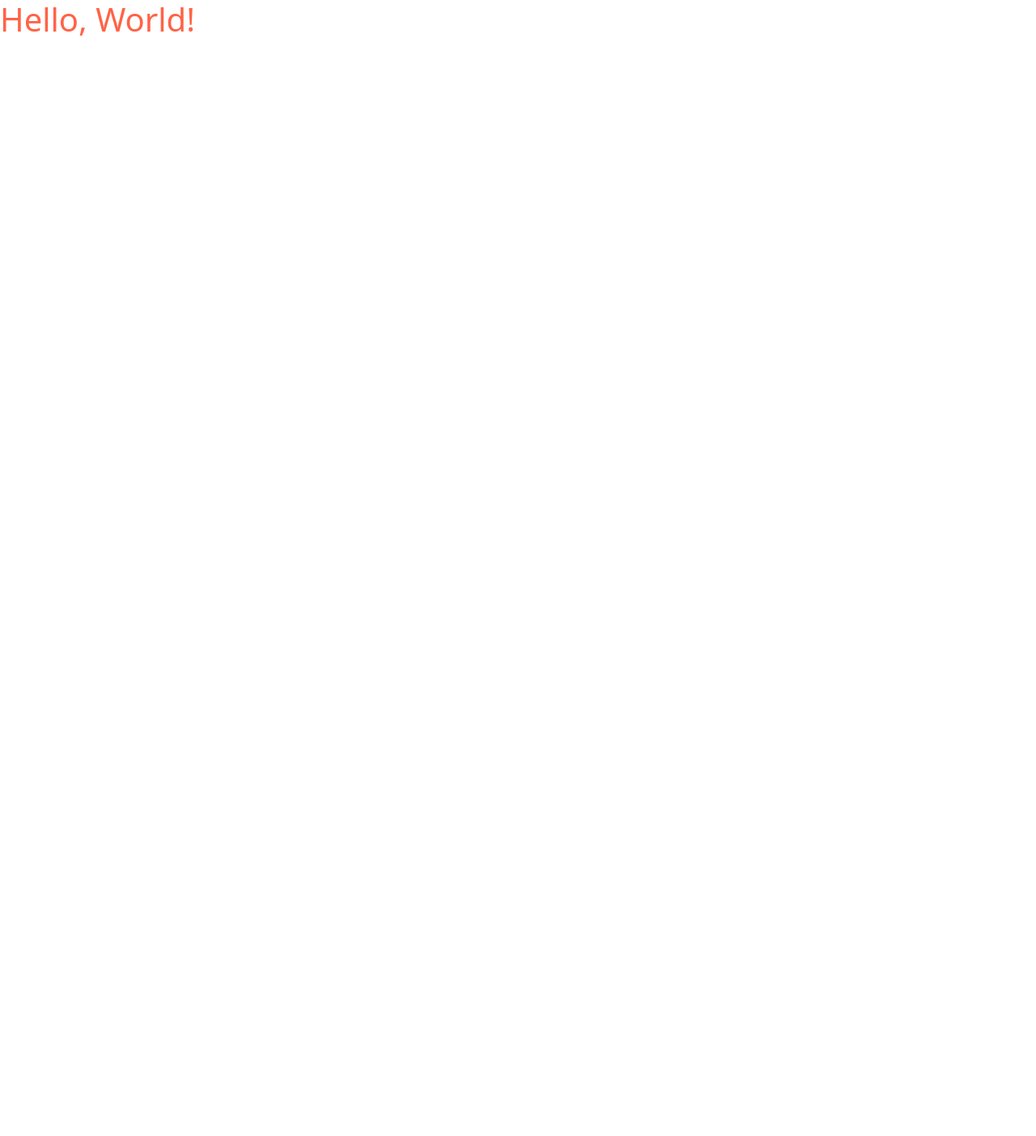
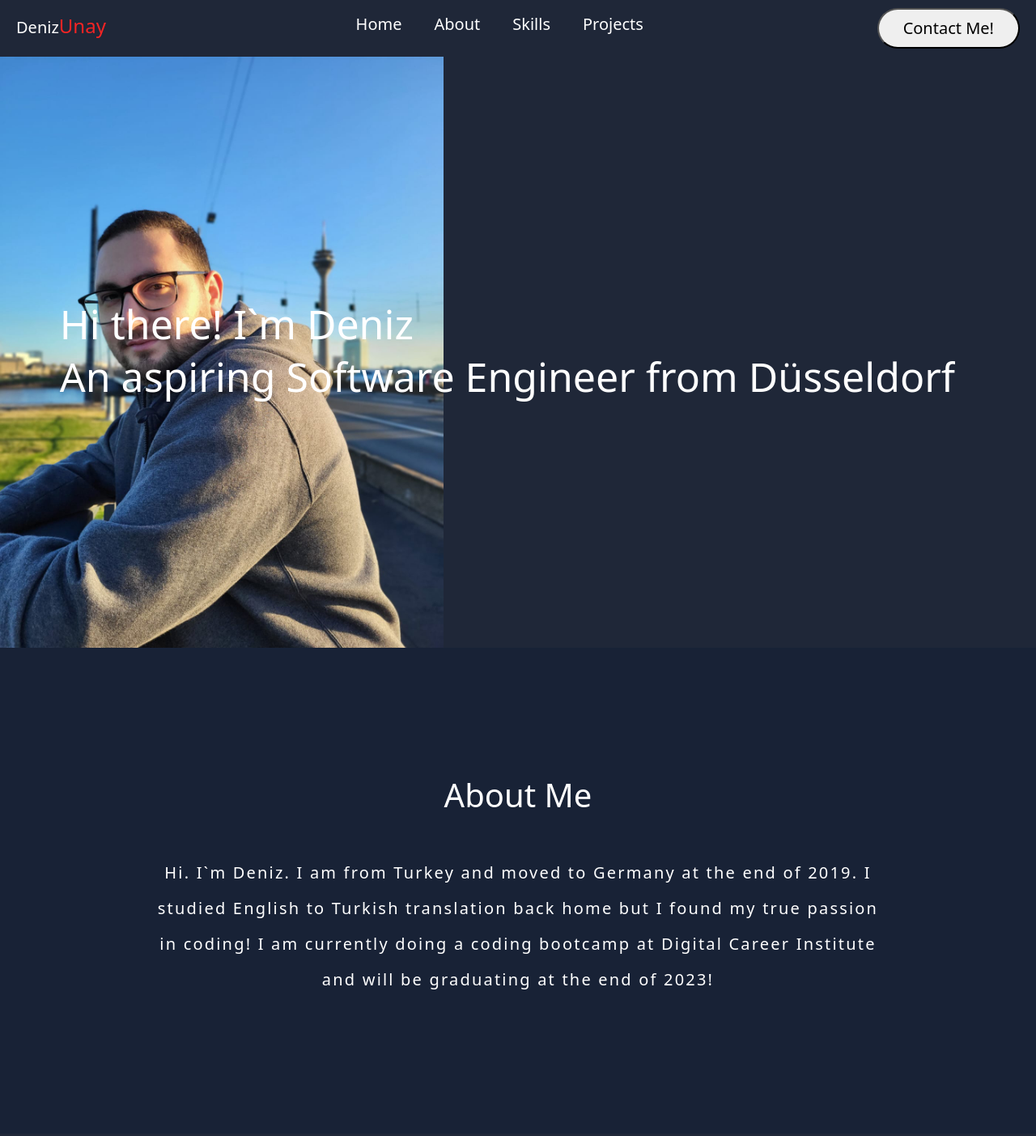
Before and after one commit to DenizUnayy/test_project, a website built with Parcel: page src/index.html in a window 1280 px wide. Shown: the top 1403 px of the page at 81% size. Before the commit the page ends 800 px from the top, so only its background shows below. Built offline with nearby package versions, Linux system fonts and the light colour scheme.

Commit message:
first commit for the portfolio!

```diff
--- a/package.json
+++ b/package.json
@@ -1,5 +1,5 @@
 {
-  "name": "boilerplate",
+  "name": "My Personal Portfolio",
   "version": "1.0.0",
   "description": "This is a boilerplate",
   "scripts": {
@@ -7,7 +7,7 @@
     "build": "rm -rf build && parcel build src/index.html --dist-dir build --public-url ./",
     "publish": "gh-pages -d build"
   },
-  "author": "dci",
+  "author": "Deniz Unay",
   "license": "ISC",
   "devDependencies": {
     "@parcel/transformer-sass": "^2.7.0",
--- a/src/index.html
+++ b/src/index.html
@@ -4,9 +4,94 @@
     <meta http-equiv="X-UA-Compatible" content="IE=edge" />
     <meta name="viewport" content="width=device-width, initial-scale=1.0" />
     <link rel="stylesheet" href="styles/main.scss" />
-    <title>Hello, World!</title>
+    <title>My Personal Portfolio</title>
   </head>
   <body>
-    <h1>Hello, World!</h1>
+    <nav>
+      <div class="logo">
+        <h2>Deniz<span class="lastname">Unay</span></h2>
+      </div>
+      <ul>
+        <a href="header">
+          <li>Home</li>
+        </a>
+        <a href="#about">
+          <li>About</li>
+        </a>
+        <a href="#skillssection">
+          <li>Skills</li>
+        </a>
+        <a href="#">
+          <li>Projects</li>
+        </a>
+      </ul>
+      <button>Contact Me!</button>
+    </nav>
+
+    <header>
+      <div class="slidingherotext">
+        <h1>Hi there! I`m Deniz</h1>
+        <h2>An aspiring Software Engineer from Düsseldorf</h2>
+      </div>
+
+    </header>
+    <section class="about" id="about">
+      <div class="aboutme">
+        <h2>About Me</h2>
+        <p>
+          Hi. I`m Deniz. I am from Turkey and moved to Germany at the end of
+          2019. I studied English to Turkish translation back home but I found
+          my true passion in coding! I am currently doing a coding bootcamp at
+          <a class="dcihover" target="_blank" href="https://digitalcareerinstitute.org/de/">Digital Career Institute</a> and will be graduating at the end of 2023!
+        </p>
+      </div>
+    </section>
+    <section class="skillssection" id="skillssection">
+      <div>
+        <h2>Skills</h2>
+      </div>
+      <div class="skills">
+        <div class="skillbox">
+          <img src="./images/html5-logo-31813.png" alt="The Logo of HTML5" />
+          <p>HTML5</p>
+        </div>
+        <div class="skillbox">
+          <img src="./images/pngegg.png" alt="The Logo of CSS3" />
+          <p>CSS3</p>
+        </div>
+        <div class="skillbox">
+          <img src="./images/javascript-39397.png" alt="The Logo of Javascript" />
+          <p>JAVASCRIPT</p>
+        </div>
+      </div>
+    </section>
+
+
+
+    <!-- <section>
+      <form method="Post" action="https://formspree.io/f/xwkzdknp">
+        <label for="name"></label>
+        <input type="text" name="name" id="name" placeholder="Your Name" />
+        <label for="email"></label>
+        <input
+          type="email"
+          name="email"
+          id="email"
+          placeholder="Your Email Adress"
+        />
+        <label for="subject"></label>
+        <input type="text" name="subject" id="subject" placeholder="Subject" />
+
+        <textarea
+          name="message"
+          id="message"
+          cols="30"
+          rows="10"
+          placeholder="Message"
+        ></textarea>
+        <input type="submit" value="submit">
+      </form>
+    </section> -->
+
   </body>
 </html>
--- a/src/styles/main.scss
+++ b/src/styles/main.scss
@@ -7,6 +7,217 @@
 
 // Write your sass code here or import partials
 
-h1 {
-  color: tomato;
+// GENERAL STYLES
+
+* {
+  font-size: 10px;
 }
+
+a {
+  text-decoration: none;
+  color: black;
+}
+
+body {
+  background-color: rgb(31, 39, 56);
+}
+
+// NAVIGATION
+
+nav {
+  display: flex;
+  justify-content: space-between;
+  align-items: center;
+  width: 100%;
+  // background-color: black;
+  padding: 1rem 2rem;
+}
+
+nav h2 {
+  color: white;
+  font-size: 2rem;
+}
+
+.lastname {
+  color: rgb(245, 36, 36);
+  font-size: 2.4rem
+}
+li {
+  padding: 2rem;
+  font-size: 2rem;
+  display: inline;
+  list-style: none;
+  color: white;
+}
+
+nav ul {
+  width: 50%;
+  display: flex;
+  justify-content: center;
+  align-items: center;
+}
+
+nav button {
+  font-size: 2rem;
+  height: 5rem;
+  border-radius: 30px;
+  border-color: black;
+  padding: 0 30px;
+}
+
+button:hover {
+  color:white;
+  background-color: black;
+  border-color: black;
+  transform: scale(1.3),1s;
+}
+
+
+// HEADER
+
+header {
+  height: calc(100vh - 70px);
+  width: calc(100vw - 100px);
+  background-image: url(../images/Me.jpeg);
+  background-position: left;
+  background-repeat: no-repeat;
+  background-size: contain;
+  display: flex;
+  justify-content: flex-end;
+  align-items: center;
+}
+
+// SLIDING TEXT
+
+.slidingherotext  {
+  color: white;
+  overflow: hidden;
+}
+
+
+.slidingherotext h1 {
+  animation: 2s slide-right 1s forwards;
+  transform:translateX(100%);
+}
+
+.slidingherotext h2 {
+  animation: 2s slide-right 2s forwards;
+  transform:translateX(100%);
+}
+
+
+@keyframes slide-right {
+  to {
+    transform:translateX(0);
+  }
+}
+
+.slidingherotext h1,
+.slidingherotext h2  {
+  font-size: 5rem;
+}
+
+// ABOUT ME
+.about {
+  display: flex;
+  justify-content: center;
+  align-items: center;
+  flex-direction: column;
+  height: 600px;
+  background-color: rgb(24, 34, 54);
+  a {
+    font-size: 2rem;
+    color: white;
+  }
+}
+
+.about p:hover {
+  .dcihover {
+    color: rgb(245, 36, 36);
+  }
+}
+
+.aboutme {
+  width: 70%;
+}
+
+.about h2 {
+  text-align: center;
+  color: white;
+  font-size: 4rem;
+  margin-bottom: 5rem;
+}
+
+
+
+p {
+  text-align: center;
+  font-size: 2rem;
+  line-height: 2.2;
+  color: white;
+  letter-spacing: 2.2;
+}
+
+// SKILLS SECTION
+
+.skillssection {
+  margin: 5rem 0;
+  display: flex;
+  justify-content: center;
+  align-items: center;
+  flex-direction: column;
+}
+
+.skillssection h2 {
+  text-align: center;
+  color: white;
+  font-size: 4rem;
+  margin-bottom: 5rem;
+}
+
+.skills {
+  width: 50%;
+  align-items: center;
+  justify-content: space-around;
+  display: flex;
+  flex-wrap: wrap;
+    img {
+      margin: 3rem 0;
+    }
+}
+
+div img {
+  height: 20rem;
+}
+
+// .skillbox:hover {
+//     transform: scale(1.3);
+// }
+
+.skillbox:hover {
+  animation-name: bounce-7;
+  animation-duration: 1.4s;
+  animation-iteration-count: infinite;
+  animation-timing-function: cubic-bezier(0.280, 0.840, 0.420, 1);
+}
+@keyframes bounce-7 {
+  0%   { transform: scale(1,1)      translateY(0); }
+  10%  { transform: scale(1.1,.9)   translateY(0); }
+  30%  { transform: scale(.9,1.1)   translateY(-100px); }
+  50%  { transform: scale(1.05,.95) translateY(0); }
+  57%  { transform: scale(1,1)      translateY(-7px); }
+  64%  { transform: scale(1,1)      translateY(0); }
+  100% { transform: scale(1,1)      translateY(0); }
+}
+
+
+// CONTACT PAGE AND FORM
+
+
+
+@media (max-width: 768px) {
+  header {
+    background-position: center;
+
+  }
+}
```
Also changed, not shown: src/images/Css3.png (added), src/images/Deniz Unay.png (added), src/images/HTML5_logo_and_wordmark.svg.png (added), src/images/Me.jpeg (added), src/images/html5-logo-31813.png (added), src/images/javascript-39397.png (added), src/images/js.png (added), src/images/pngegg.png (added), 1 other file.
